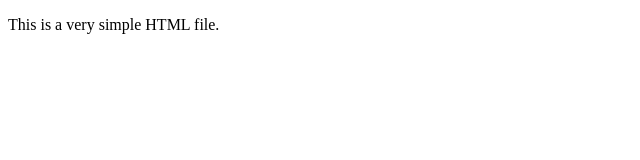
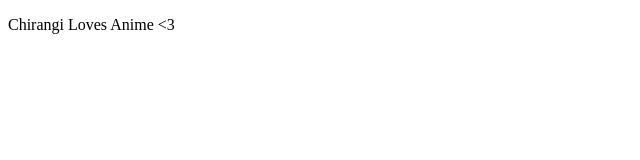
Before and after one commit to YashLRawal/YashLRawal.github.io, a plain HTML site: page index.html in a window 1280 px wide. Shown: the full height of the page, 0-640 px from the left. Drawn offline with Linux system fonts and the light colour scheme.

Commit message:
Chirangi Love

```diff
--- a/index.html
+++ b/index.html
@@ -6,7 +6,7 @@
 </head>
 <body>
 
-<p>This is a very simple HTML file.</p>
+<p>Chirangi Loves Anime <3</p>
 
 
 
```
